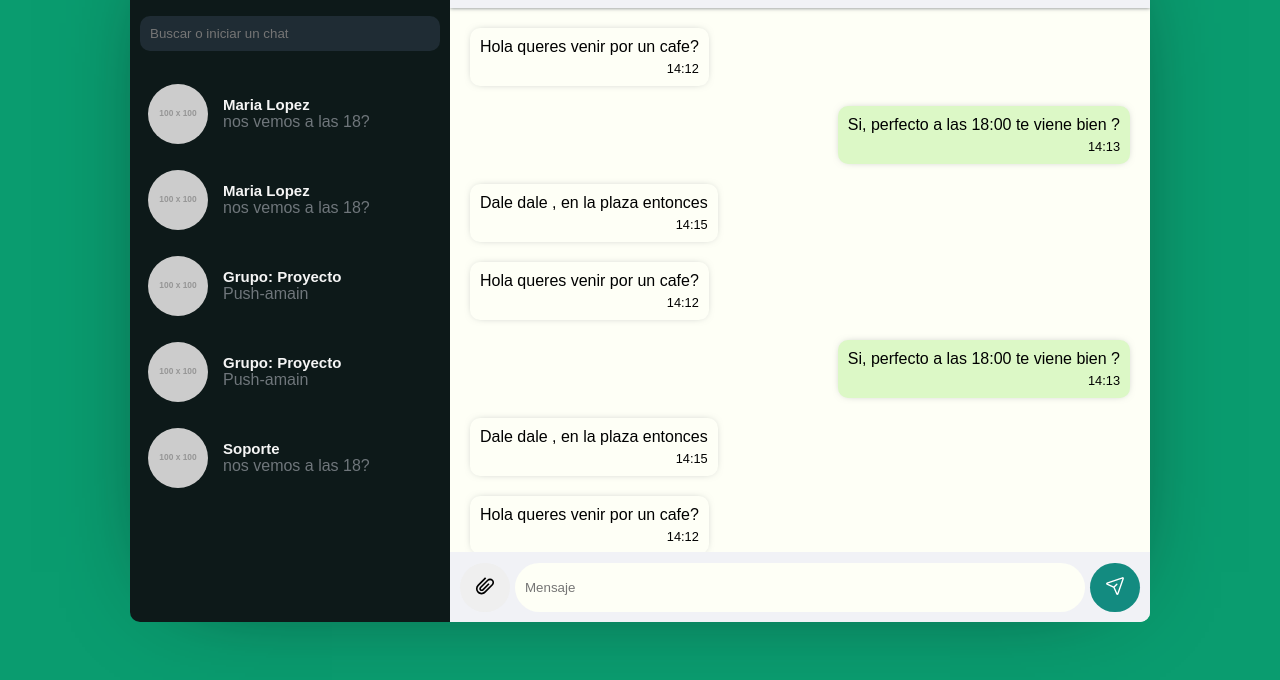
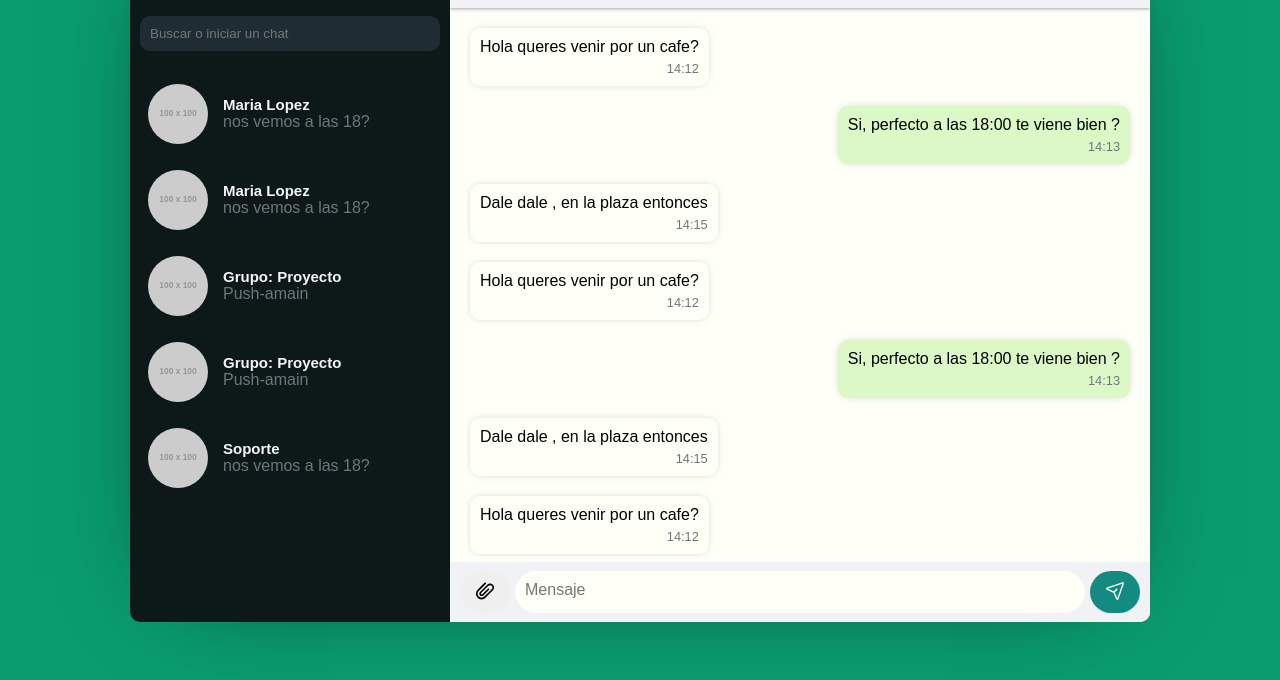
Before and after one commit to danyelsalazar/proyecto-base-UTN, a plain HTML site: page index.html in a window 1280 px wide. Shown: the part 120-800 px from the top of the page. Drawn offline with Linux system fonts and the light colour scheme; placeholder pictures from the web are drawn by us.

Commit message:
add: correcion textarea para mensajes

```diff
--- a/index.html
+++ b/index.html
@@ -139,7 +139,7 @@
                     <svg xmlns="http://www.w3.org/2000/svg" viewBox="0 0 512 512"><path fill="#000000" fill-rule="evenodd" d="M175.541 451.418c-34.837 0-67.605-13.568-92.245-38.208c-50.859-50.859-50.859-133.632 0-184.49L257.269 54.745l27.158 27.179l-173.974 173.952c-35.882 35.904-35.882 94.293 0 130.176c17.387 17.386 40.512 26.965 65.088 26.965s47.702-9.579 65.088-26.965l172.118-172.118c21.397-21.397 21.397-56.192 0-77.589c-20.736-20.757-56.896-20.693-77.59-.021L166.603 304.75c-3.542 3.542-5.483 8.256-5.483 13.27s1.941 9.728 5.504 13.269c7.083 7.147 19.477 7.104 26.56 0l141.504-141.483l27.157 27.179l-141.482 141.483c-22.336 22.293-58.603 22.25-80.896 0c-22.294-22.294-22.294-58.603 0-80.875L308.02 109.189c17.579-17.6 41.024-27.307 65.942-27.307c24.896 0 48.32 9.685 65.962 27.307c36.352 36.373 36.352 95.552 0 131.925L267.787 413.21c-24.64 24.64-57.387 38.208-92.246 38.208"/></svg>
                 </button>
                 <form>
-                    <input type="text" placeholder="Mensaje">
+                    <textarea class="write-mensaje" name="" id="" placeholder="Mensaje"></textarea>
                 </form>
                 <button class="send">
                     <svg xmlns="http://www.w3.org/2000/svg" viewBox="0 0 24 24"><path fill="none" stroke="#ffffff" stroke-linecap="round" stroke-linejoin="round" stroke-width="1.5" d="m14 10l-3 3m9.288-9.969a.535.535 0 0 1 .68.681l-5.924 16.93a.535.535 0 0 1-.994.04l-3.219-7.242a.54.54 0 0 0-.271-.271l-7.242-3.22a.535.535 0 0 1 .04-.993z"/></svg>
--- a/styles/main.css
+++ b/styles/main.css
@@ -162,7 +162,7 @@ aside header{
     background-color: var(--grey-300);
     overflow: hidden;
     display: grid;
-    grid-template-rows: 70px 1fr 70px;
+    grid-template-rows: 70px 1fr 60px;
 }
 .chat-header{
     display: flex;
@@ -210,6 +210,7 @@ aside header{
 .time{
     align-self: flex-end;
     font-size: .8em;
+    color: #6f767b;
 }
 
 .you{
@@ -222,6 +223,7 @@ aside header{
 
 
 footer{
+    height: 100%;
     display: grid;
     grid-template-columns: 50px 1fr 50px;
     background-color: var(--grey-200);
@@ -246,14 +248,17 @@ footer button svg{
 footer form{
     height: 70%;
 }
-footer form input{
+footer form textarea{
+    resize: none;
     width:100%;
     height: 100%;
     padding: 10px;
     border: none;
+    display: flex;
     background-color: var(--grey-300);
     border-radius: 30px;
     outline: none;
+    font-size: 1em;
 }
 
 .send{
```
